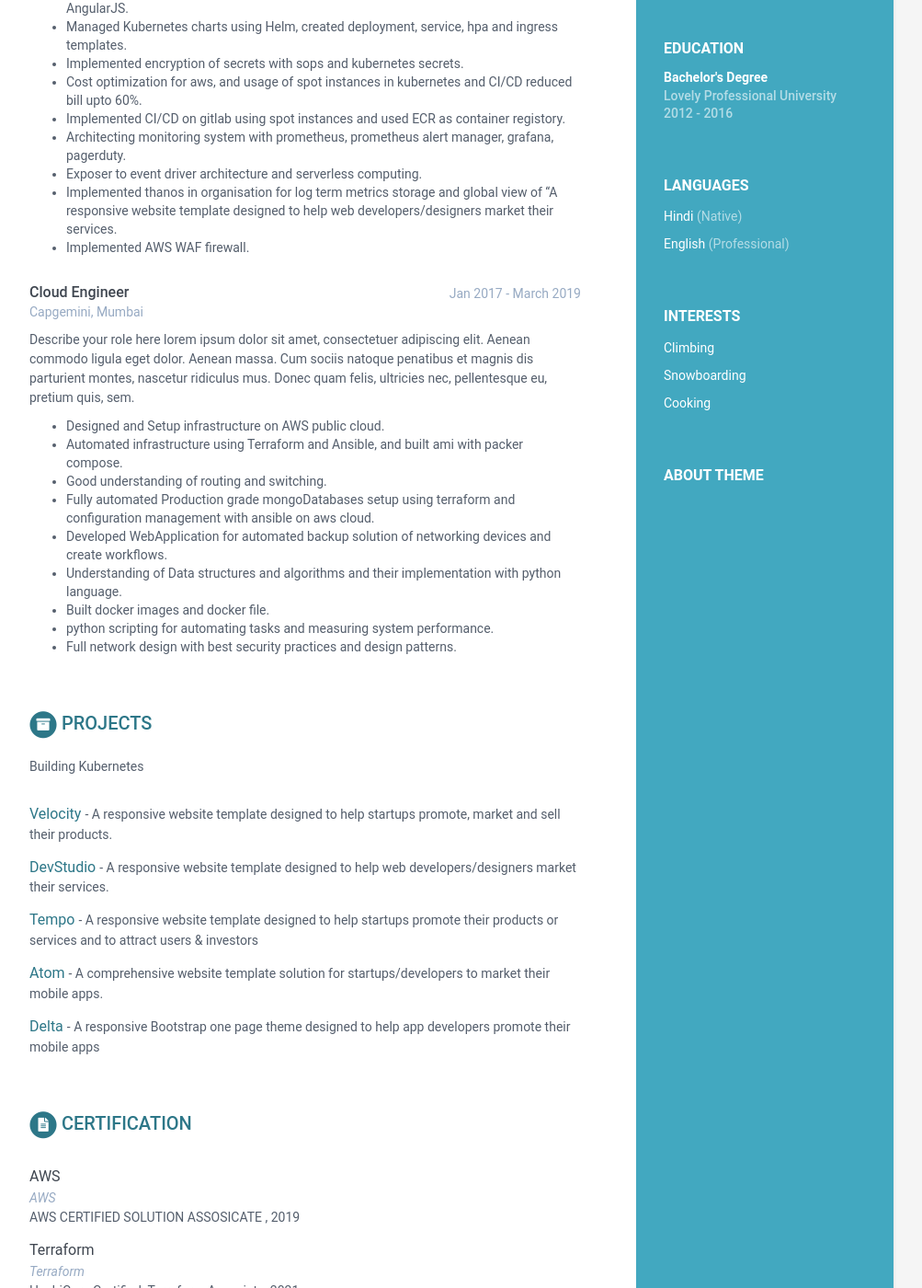
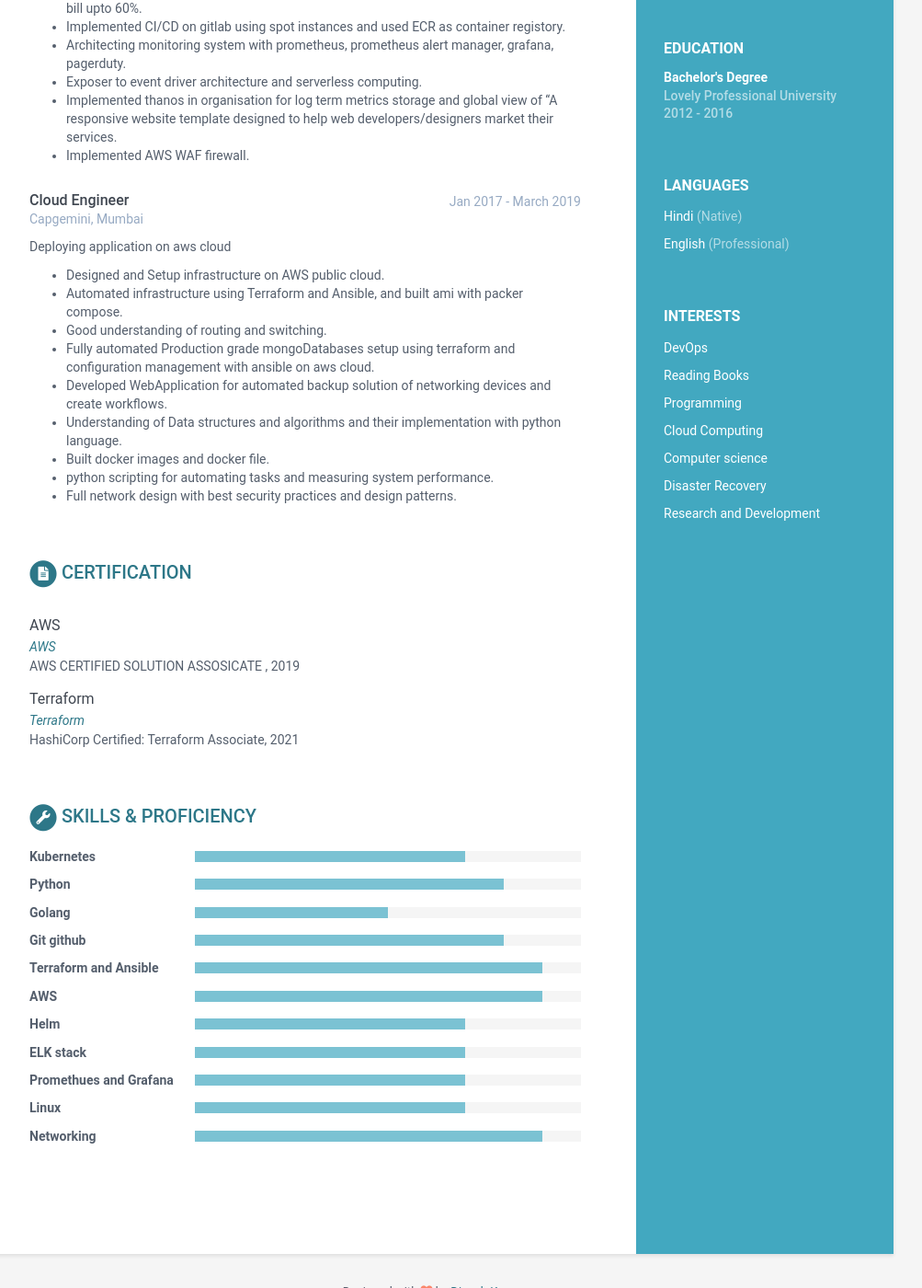
Before and after one commit to dineshkumar181094/dineshkumar181094, a Jekyll site: the page built from index.html, in a window 1280 px wide and 1400 px high, scrolled down 534 px. Shown: the whole window at 92% size, without its empty margins (168-1171 px from the left). Built offline with Jekyll 4.4.1, drawn with Linux system fonts in a browser that asks for light colours; some of the changed text lies outside the part shown.

Commit message:
updated info

```diff
--- a/_data/data.yml
+++ b/_data/data.yml
@@ -31,13 +31,25 @@ sidebar:
         level: Professional
 
     interests:
-      - item: Climbing
+      - item: DevOps
         link:
 
-      - item: Snowboarding
+      - item: Reading Books
         link:
 
-      - item: Cooking
+      - item: Programming
+        link:
+
+      - item: Cloud Computing
+        link:
+
+      - item: Computer science
+        link:
+
+      - item: Disaster Recovery
+        link:
+
+      - item: Research and Development
         link:
 
 career-profile:
@@ -55,14 +67,14 @@ education:
       details: |
         Studied Electrical and Electronics Engineer
 experiences:
-    - role: DevOps (SDE II)
-      time: 2021 - Present
-      company: Hotstar
-      details: |
-        Joined hotstar on jan 4th
+    # - role: DevOps (SDE II)
+    #   time: 2021 - Present
+    #   company: Hotstar
+    #   details: |
+    #     Joined hotstar on jan 4th
 
     - role: DevOps (Senior Software Engineer)
-      time: June 2019 - Dec 2020
+      time: June 2019 - Present
       company: Fynd, Mumbai
       details: |
         Adding features and Stablizing platform
@@ -82,11 +94,7 @@ experiences:
       time: Jan 2017 - March 2019
       company: Capgemini, Mumbai
       details: |
-        Describe your role here lorem ipsum dolor sit amet, consectetuer
-        adipiscing elit. Aenean commodo ligula eget dolor. Aenean massa.
-        Cum sociis natoque penatibus et magnis dis parturient montes,
-        nascetur ridiculus mus. Donec quam felis, ultricies nec,
-        pellentesque eu, pretium quis, sem.
+        Deploying application on aws cloud
 
         - Designed and Setup infrastructure on AWS public cloud.
         - Automated infrastructure using Terraform and Ansible, and built ami with packer compose.
@@ -98,44 +106,43 @@ experiences:
         - python scripting for automating tasks and measuring system performance.
         - Full network design with best security practices and design patterns.
 
-projects:
-    title: Projects
-    intro: >
-      Building Kubernetes
+# projects:
+#     title: Projects
+#     intro: >
+#       Building Kubernetes
 
-    assignments:
-      - title: Velocity
-        link: "#hook"
-        tagline: "A responsive website template designed to help startups promote, market and sell their products."
+#     assignments:
+#       - title: Velocity
+#         link: "#hook"
+#         tagline: "A responsive website template designed to help startups promote, market and sell their products."
 
-      - title: DevStudio
-        link: "#"
-        tagline: "A responsive website template designed to help web developers/designers market their services."
+#       - title: DevStudio
+#         link: "#"
+#         tagline: "A responsive website template designed to help web developers/designers market their services."
 
-      - title: Tempo
-        link: "#"
-        tagline: "A responsive website template designed to help startups promote their products or services and to attract users &amp; investors"
+#       - title: Tempo
+#         link: "#"
+#         tagline: "A responsive website template designed to help startups promote their products or services and to attract users &amp; investors"
 
-      - title: Atom
-        link: "#"
-        tagline: "A comprehensive website template solution for startups/developers to market their mobile apps."
+#       - title: Atom
+#         link: "#"
+#         tagline: "A comprehensive website template solution for startups/developers to market their mobile apps."
 
-      - title: Delta
-        link: "#"
-        tagline: "A responsive Bootstrap one page theme designed to help app developers promote their mobile apps"
+#       - title: Delta
+#         link: "#"
+#         tagline: "A responsive Bootstrap one page theme designed to help app developers promote their mobile apps"
 
 publications:
     title: Certification
     intro: |
 
-
     papers:
       - title: AWS
-        authors: AWS
+        authors: https://www.youracclaim.com/badges/09f5e868-5901-4a05-85c9-b30312335d7d
         conference: "AWS CERTIFIED SOLUTION ASSOSICATE , 2019"
 
       - title: Terraform
-        authors: Terraform
+        authors: https://www.youracclaim.com/badges/2f9666b4-864f-4325-9971-c3983b2e2df6
         conference: "HashiCorp Certified: Terraform Associate, 2021"
 
 skills:
@@ -151,13 +158,16 @@ skills:
       - name: Golang
         level: 50%
 
+      - name: Git github
+        level: 80%
+
       - name: Terraform and Ansible
         level: 90%
 
       - name: AWS
         level: 90%
 
-      - name: helm
+      - name: Helm
         level: 70%
 
       - name: ELK stack
@@ -169,7 +179,7 @@ skills:
       - name: Linux
         level: 70%
 
-      - name: networking
+      - name: Networking
         level: 90%
 
 
--- a/_includes/about.html
+++ b/_includes/about.html
@@ -1,7 +1,7 @@
 <div class="remove-container container-block">
-  <h2 class="container-block-title">
+  <!-- <h2 class="container-block-title">
     About Theme
-  </h2>
+  </h2> -->
   <!-- <ul class="list-unstyled interests-list">
     <a target="_blank" href="https://www.youtube.com/watch?v=Jnmj1dXDbNk">
       <li>How to use?</li>
--- a/_includes/publications.html
+++ b/_includes/publications.html
@@ -19,7 +19,7 @@
   {% for publication in publications.papers %}
   <div class="item">
     <div class="publication-title">{{ publication.title }}</div>
-    <div class="publication-authors">{{ publication.authors }}</div>
+    <div class="publication-authors"><a href={{ publication.authors }}  target="_blank">{{ publication.title }}</a></div>
     <div class="publication-conference">{{ publication.conference }}</div>
   </div><!--//item-->
   {% endfor %}
```
Also changed, not shown: README.md (added), 1 other file.
